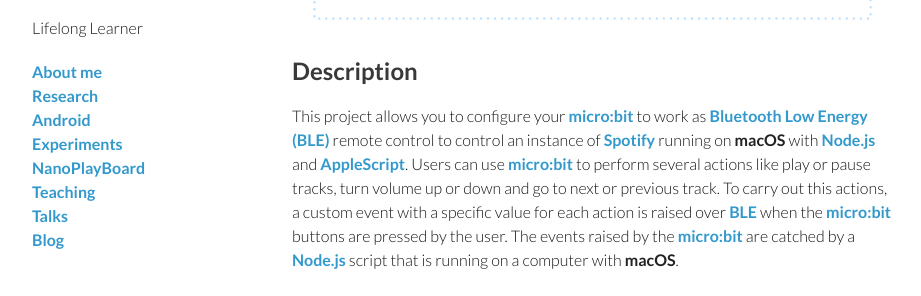
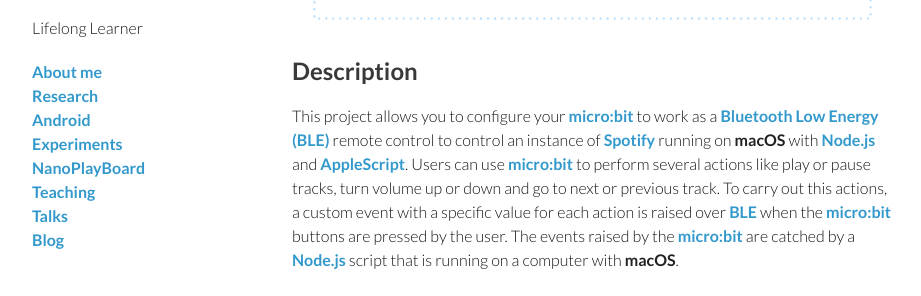
Before and after one commit to josejuansanchez/josejuansanchez.github.io, a Jekyll site: the page built from _posts/2018-08-20-bluetooth-low-energy-remote-control-for-spotify.md, in a window 1280 px wide and 900 px high, scrolled down 531 px. Shown: the part 154-450 px from the top of the window, without its empty margins (178-1099 px from the left). Built offline with Jekyll 4.4.1, drawn with Linux system fonts in a browser that asks for light colours; comment, search, counter and statistics services are not loaded; some of the changed lines change nothing that is shown.

Commit message:
Fixed minor issues

````diff
--- a/_posts/2018-08-20-bluetooth-low-energy-remote-control-for-spotify.md
+++ b/_posts/2018-08-20-bluetooth-low-energy-remote-control-for-spotify.md
@@ -11,7 +11,7 @@
 
 ## Description
 
-This project allows you to configure your [micro:bit][4] to work as [Bluetooth Low Energy (BLE)][0] remote control to control an instance of [Spotify][1] running on **macOS** with [Node.js][2] and [AppleScript][3]. Users can use [micro:bit][4] to perform several actions like play or pause tracks, turn volume up or down and go to next or previous track. To carry out this actions, a custom event with a specific value for each action is raised over [BLE][0] when the [micro:bit][4] buttons are pressed by the user. The events raised by the [micro:bit][4] are catched by a [Node.js][2] script that is running on a computer with **macOS**.
+This project allows you to configure your [micro:bit][4] to work as a [Bluetooth Low Energy (BLE)][0] remote control to control an instance of [Spotify][1] running on **macOS** with [Node.js][2] and [AppleScript][3]. Users can use [micro:bit][4] to perform several actions like play or pause tracks, turn volume up or down and go to next or previous track. To carry out this actions, a custom event with a specific value for each action is raised over [BLE][0] when the [micro:bit][4] buttons are pressed by the user. The events raised by the [micro:bit][4] are catched by a [Node.js][2] script that is running on a computer with **macOS**.
 
 The project is composed by two pieces of software:
 
@@ -117,15 +117,15 @@
 
 ## How to build and deploy the *remote control*
 
-1. Install [node.js][2].
+* Install [node.js][2].
 
-2. Install the PXT [(Microsoft Programming Experience Toolkit)][6] command line tool with `npm`.
+* Install the PXT [(Microsoft Programming Experience Toolkit)][6] command line tool with `npm`.
 
 ```
 npm install -g pxt
 ```
 
-3. Clone this repository to your computer.
+* Clone this repository to your computer.
 
 ```
 git clone https://github.com/josejuansanchez/microbit-ble-spotify.git
@@ -133,21 +133,21 @@
 cd ble-remote-control
 ```
 
-4. Install the [micro:bit][4] target for PXT. This target allows you to program a [micro:bit][4] using PXT.
+* Install the [micro:bit][4] target for PXT. This target allows you to program a [micro:bit][4] using PXT.
 
 ```
 pxt target microbit
 ```
 
-5. Install the required PXT packages for this project (`core` and `bluetooth`). The dependencies of the project are defined in `pxt.json`.
+* Install the required PXT packages for this project (`core` and `bluetooth`). The dependencies of the project are defined in `pxt.json`.
 
 ```
 pxt install
 ```
 
-6. Connect the [micro:bit][4] to your computer via USB.
+* Connect the [micro:bit][4] to your computer via USB.
 
-7. To build and deploy the project, execute `pxt` with no arguments or run `make`. Doing this, PXT will compile and link the code into an `.hex` file and will deploy it into your connected [micro:bit][4].
+* To build and deploy the project, execute `pxt` with no arguments or run `make`. Doing this, PXT will compile and link the code into an `.hex` file and will deploy it into your connected [micro:bit][4].
 
 ```
 pxt
@@ -173,13 +173,13 @@
 
 ## How to run the *event listener*
 
-1. Go to `ble-event-listener` directory.
+* Go to `ble-event-listener` directory.
 
 ```
 cd ble-event-listener
 ```
 
-2. Run the [Node.js][2] script:
+* Run the [Node.js][2] script:
 
 ```
 node index.js
````
